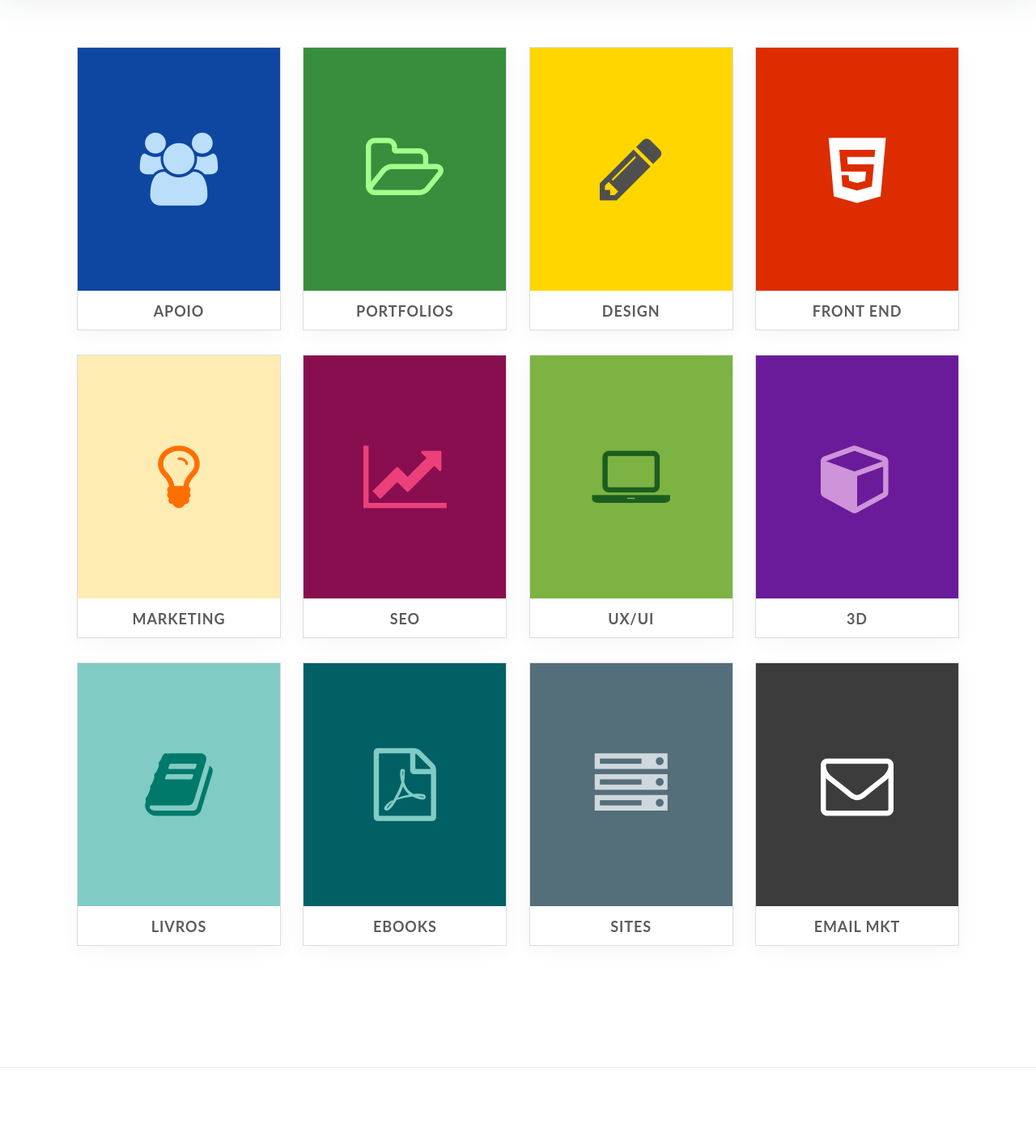
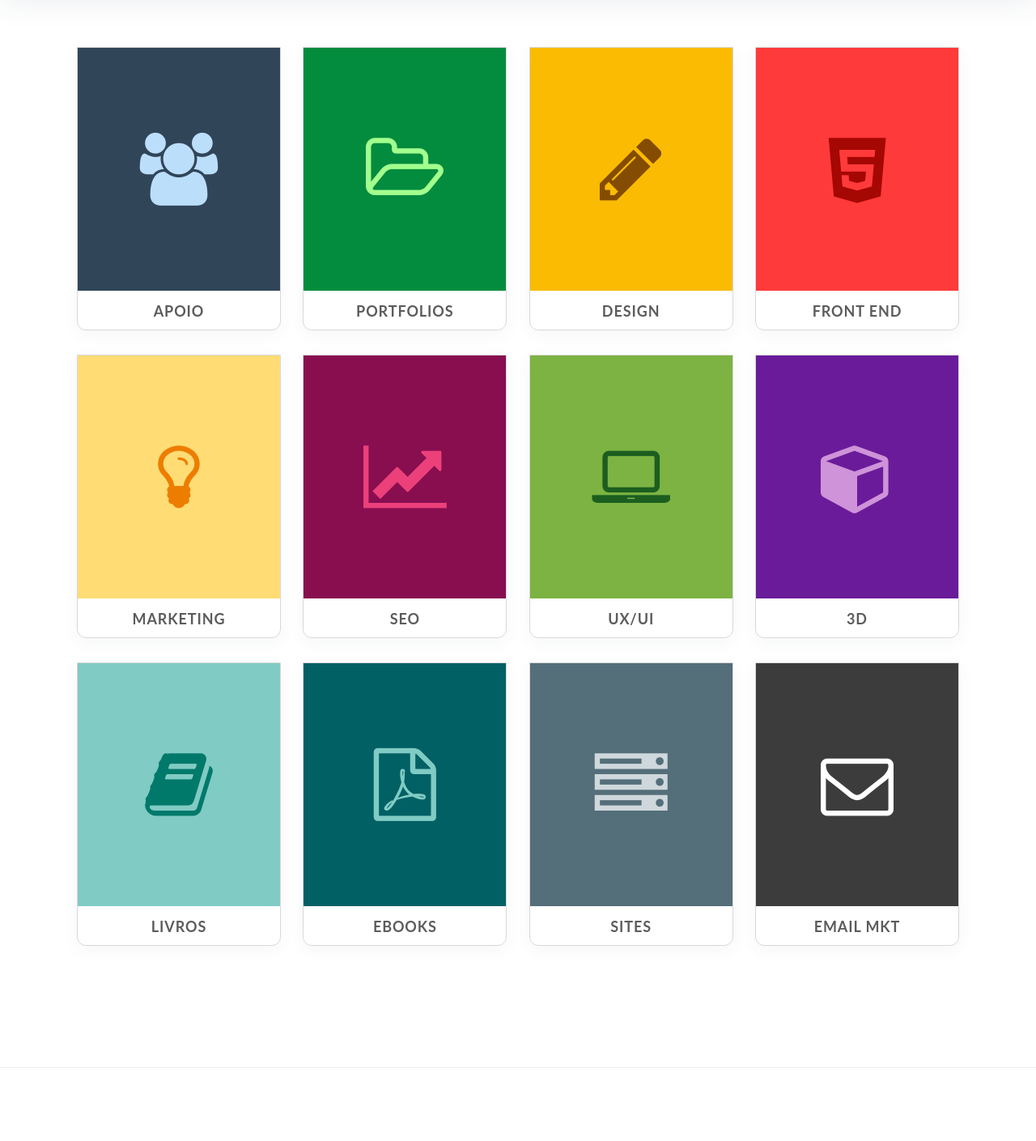
Before and after one commit to RobsonVinicius/robsondesigner, a PHP site: page /my/index.html in a window 1280 px wide. Shown: the part 98-1507 px from the top of the page at 81% size. Run offline with PHP 8.4, Linux system fonts and the light colour scheme.

Commit message:
ajustes, cores e bordas

```diff
--- a/my/base/css/mystyle.css
+++ b/my/base/css/mystyle.css
@@ -24,14 +24,15 @@
 	}
 
 .fa-pencil {
+	color:#844c00;
 	}
 
 .fa-html5 {
-	color: #FFF;
+	color: #a50702;
 		}
 
 .fa-lightbulb-o {
-	color: #FF6F00;}
+	color: #ED7D00;}
 
 .fa-line-chart {
 	color: #EC407A;
--- a/my/base/css/style-motherbase.css
+++ b/my/base/css/style-motherbase.css
@@ -274,7 +274,9 @@ main {
 	-webkit-transform:translateZ(0);
 	transform:translateZ(0);
 	border: 1px solid;
-	border-color: gainsboro;
+	border-color: #d8d8d8;
+	border-bottom-left-radius: 11px;
+	border-bottom-right-radius: 11px;
 	}
 
 .card a {
@@ -299,27 +301,27 @@ main {
 
 .card:nth-of-type(1) .card-icon {
 	height:300px;
-	background-color:#0D47A1;
+	background-color:#314559;
 	}
 
 .card:nth-of-type(2) .card-icon {
 	height:300px;
-	background-color:#388E3C;
+	background-color:#038C3E;
 	}
 
 .card:nth-of-type(3) .card-icon {
 	height:300px;
-	background-color:#FFD600;
+	background-color:#FABB02;
 	}
 
 .card:nth-of-type(4) .card-icon {
 	height:300px;
-	background-color:#DD2C00;
+	background-color:#ff3a3a;
 	}
 
 .card:nth-of-type(5) .card-icon {
 	height:300px;
-	background-color:#FFECB3;
+	background-color:#ffdc74;
 	}
 
 .card:nth-of-type(6) .card-icon {
```
